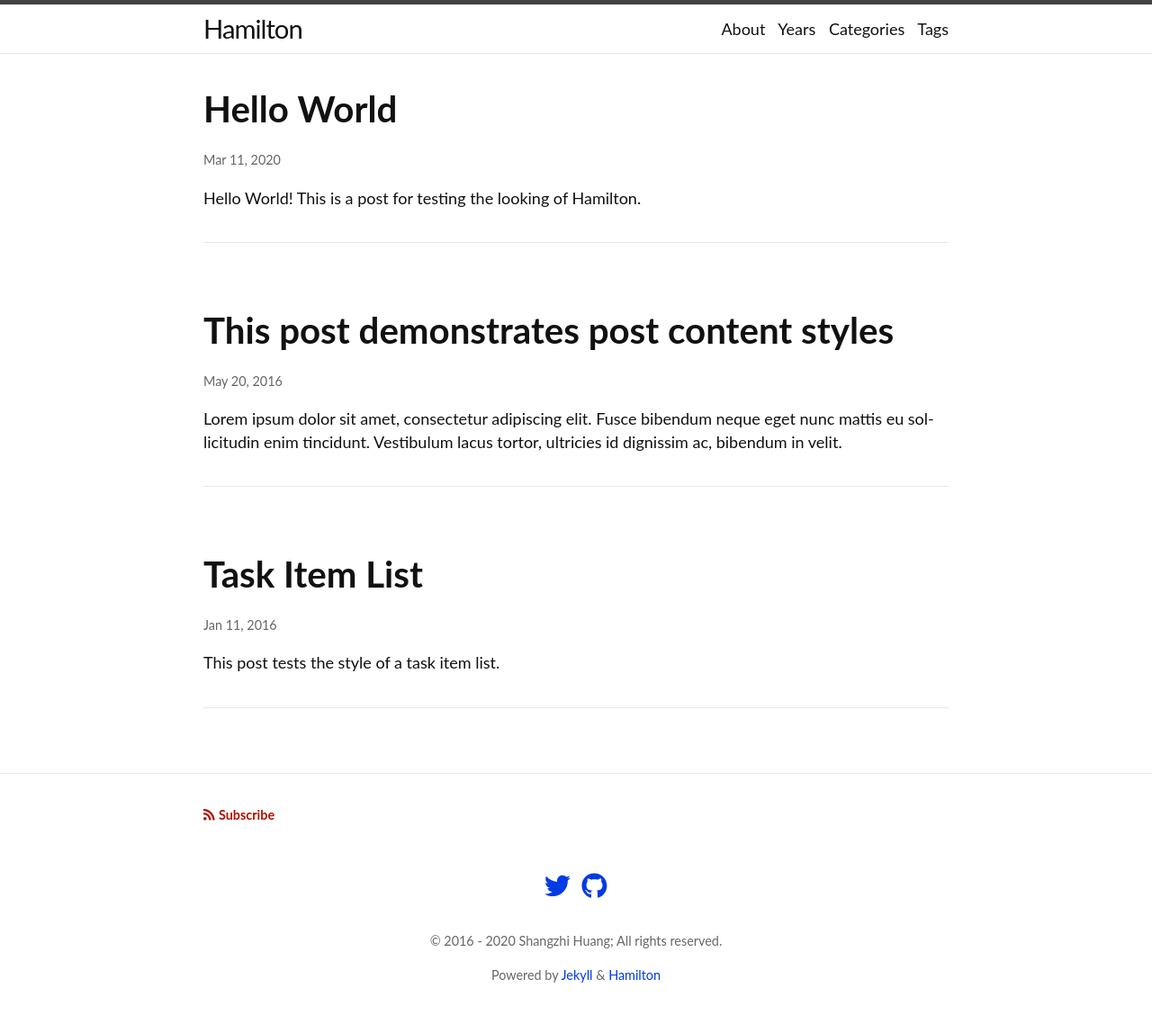
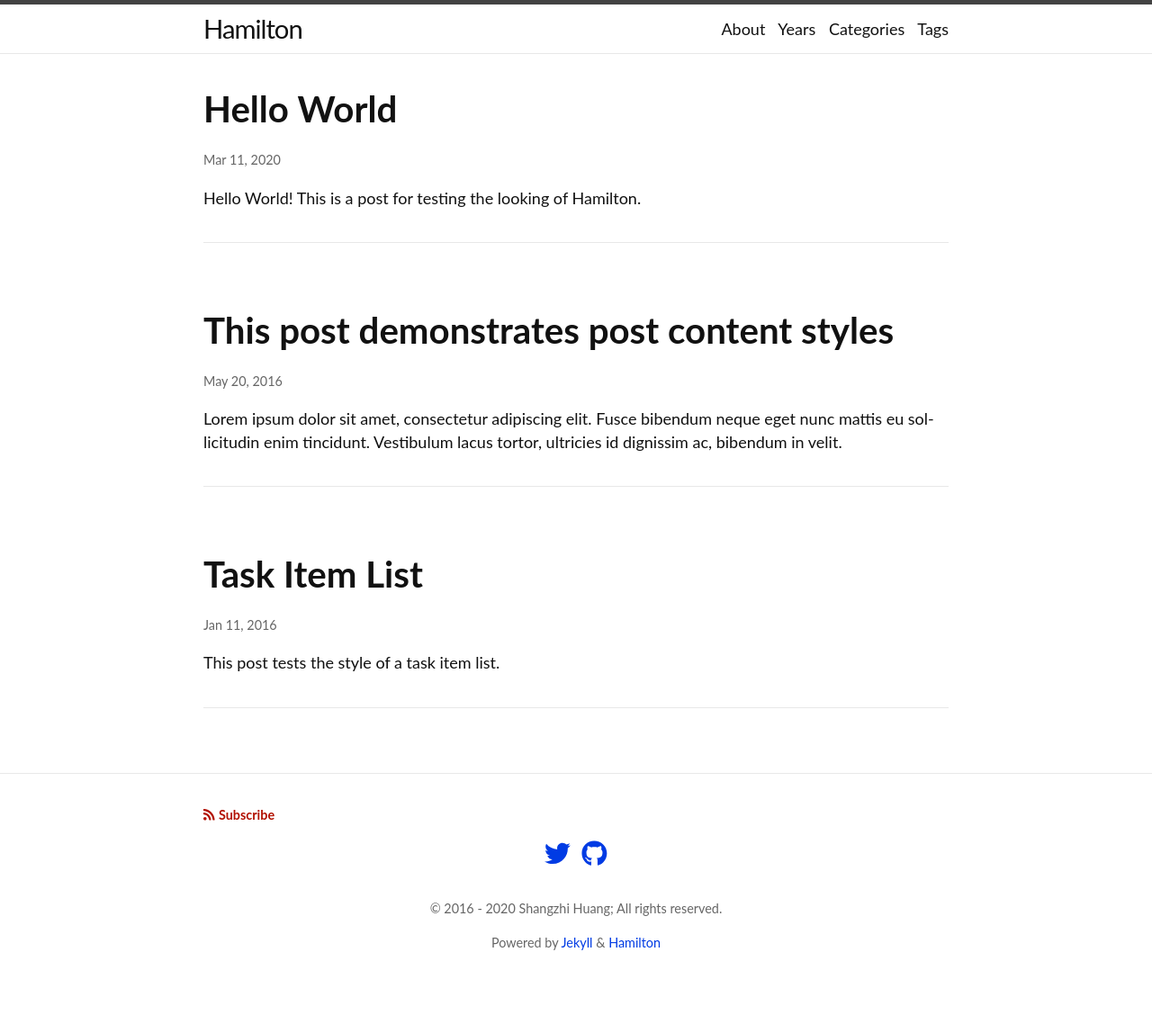
Before and after one commit to zivong/jekyll-theme-hamilton, a Jekyll site: the page built from index.html, in a window 1280 px wide. Shown: the whole page at 90% size. Built offline with Jekyll 4.4.1, drawn with Linux system fonts in a browser that asks for light colours; nearby versions of some CDN libraries; after the commit the page ends 1112 px from its top, so only the background shows below that.

Commit message:
Adjust spacing

```diff
--- a/_sass/hamilton/layout.scss
+++ b/_sass/hamilton/layout.scss
@@ -343,7 +343,7 @@ figcaption.align-center {
 
 
   .social-icons {
-    padding: $spacing-unit 0;
+    margin-bottom: $spacing-unit;
 
     .social-icon {
       margin: 0.3em;
```
